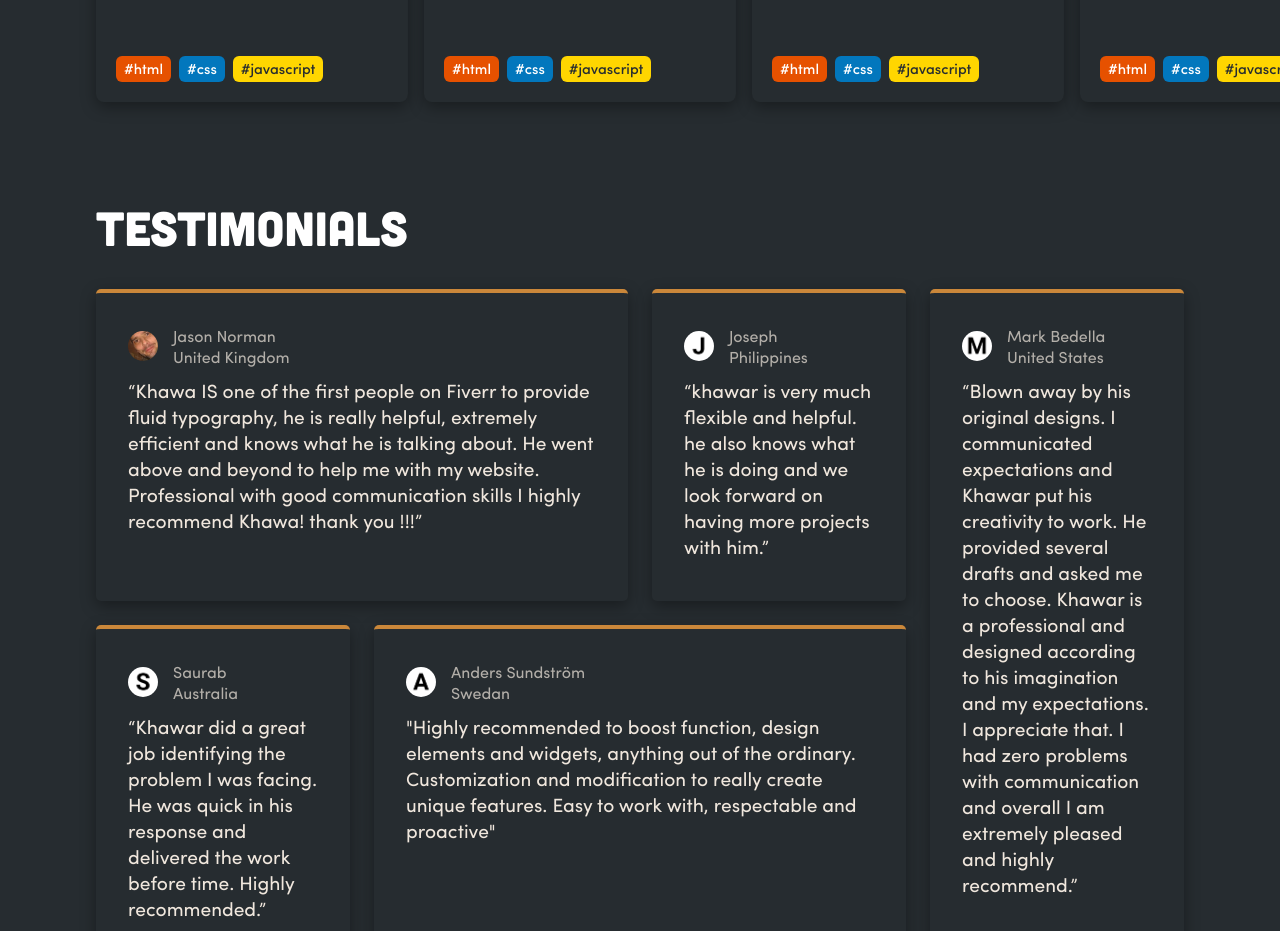
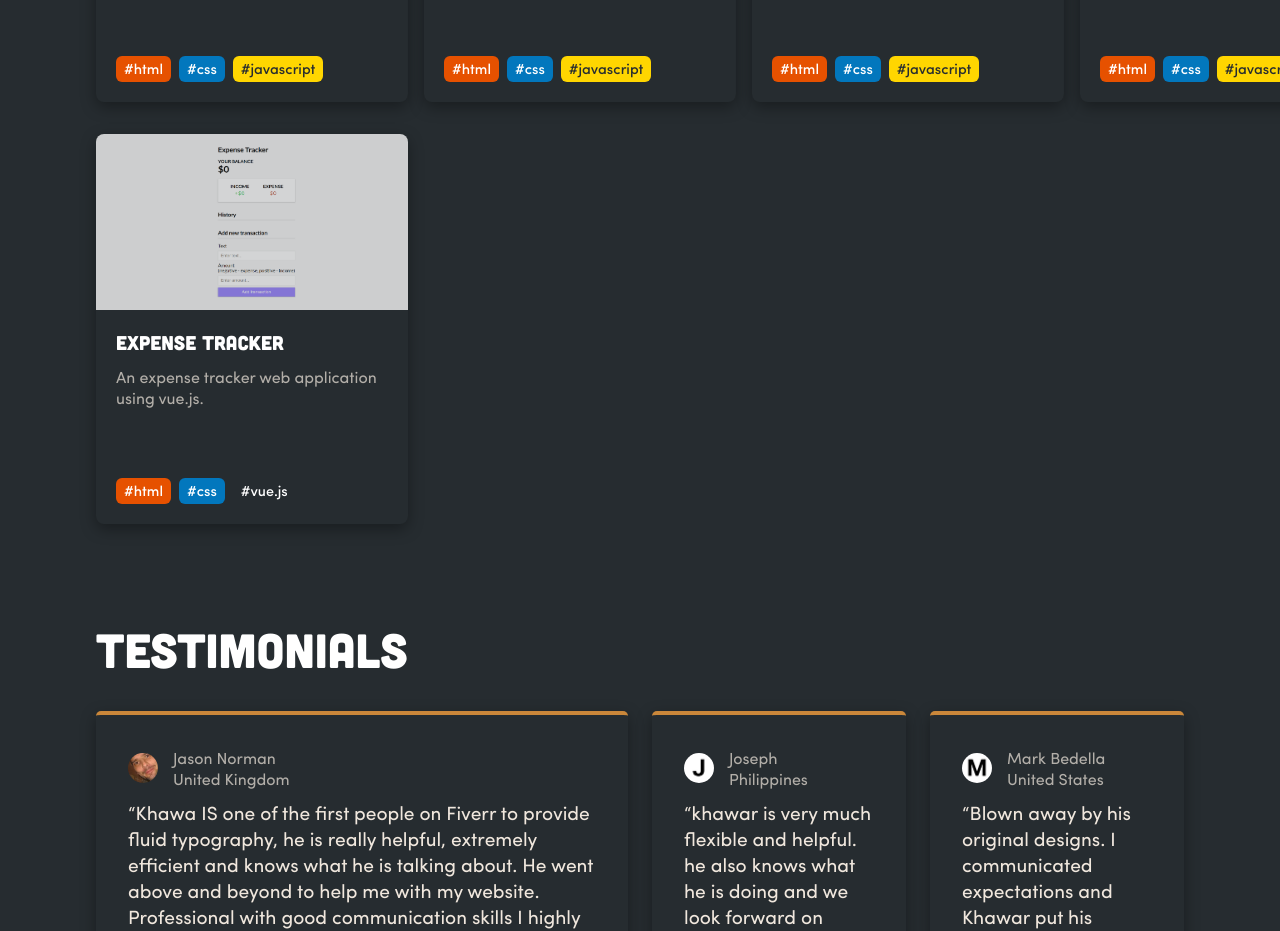
Before and after one commit to KhawarMehfooz/portfolio, a Vue app: page / in a window 1280 px wide. Shown: the part 2180-3111 px from the top of the page. Built offline with nearby package versions, Linux system fonts and the light colour scheme.

Commit message:
Add new project

```diff
--- a/src/components/Projects.vue
+++ b/src/components/Projects.vue
@@ -81,6 +81,23 @@ export default{
                         }, {
                             id: 'php',
                             name: "php"
+                        }
+                    ]
+                },{
+                    name: "Expense Tracker",
+                    description: "An expense tracker web application using vue.js.",
+                    img: "/images/expense-tracker.png",
+                    liveLink: "https://expense-tracker-vue.vercel.app/",
+                    tags: [
+                        {
+                            id: 'html',
+                            name: 'html'
+                        },{
+                            id: 'css',
+                            name: 'css'
+                        },{
+                            id: 'vue',
+                            name: 'vue.js'
                         }
                     ]
                 }
```
Also changed, not shown: public/images/expense-tracker.png (added).
